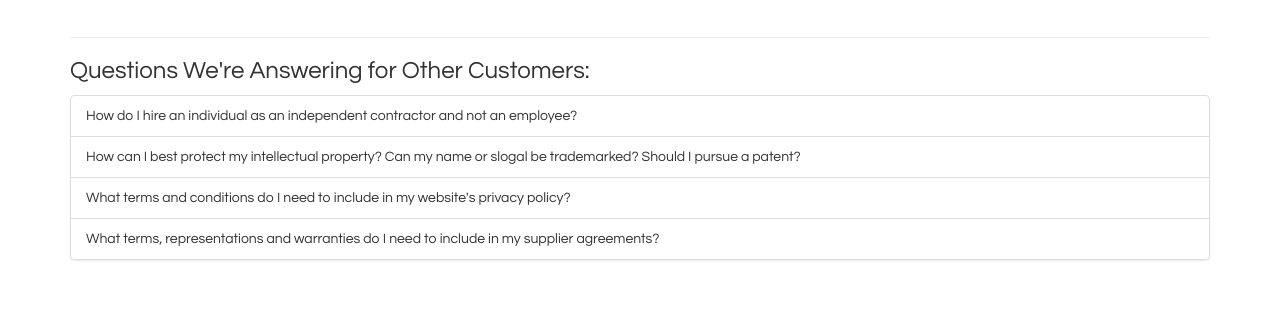
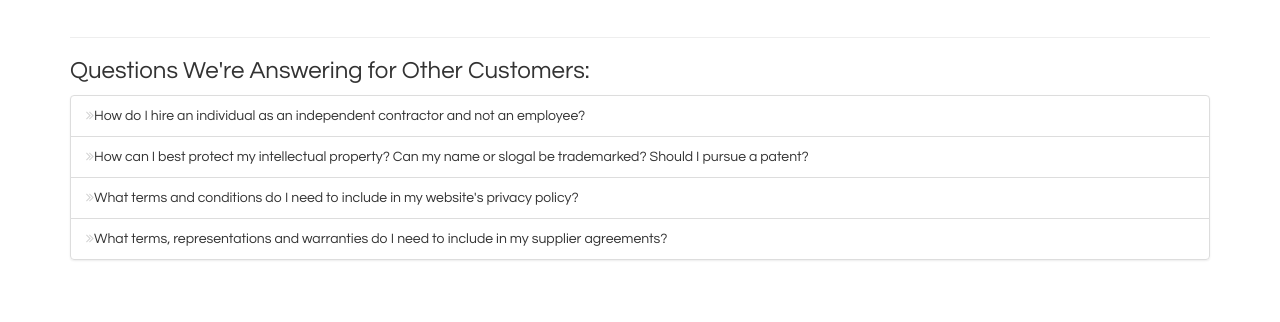
Before and after one commit to counseltree/counseltree.github.io, a Jekyll site: the page built from index.html, in a window 1280 px wide. Shown: the part 1181-1503 px from the top of the page. Built offline with Jekyll 4.4.1, drawn with Linux system fonts in a browser that asks for light colours; nearby versions of some CDN libraries.

Commit message:
local init

```diff
--- a/index.html
+++ b/index.html
@@ -127,10 +127,10 @@ active: home
 
         <h3>Questions We're Answering for Other Customers:</h3>
         <ul class="list-group">
-            <li class="list-group-item">How do I hire an individual as an independent contractor and not an employee?</li>
-            <li class="list-group-item">How can I best protect my intellectual property? Can my name or slogal be trademarked? Should I pursue a patent?</li>
-            <li class="list-group-item">What terms and conditions do I need to include in my website's privacy policy?</li>
-            <li class="list-group-item">What terms, representations and warranties do I need to include in my supplier agreements?</li>
+            <li class="list-group-item"><i class="fa fa-angle-double-right" aria-hidden="true"></i>How do I hire an individual as an independent contractor and not an employee?</li>
+            <li class="list-group-item"><i class="fa fa-angle-double-right" aria-hidden="true"></i>How can I best protect my intellectual property? Can my name or slogal be trademarked? Should I pursue a patent?</li>
+            <li class="list-group-item"><i class="fa fa-angle-double-right" aria-hidden="true"></i>What terms and conditions do I need to include in my website's privacy policy?</li>
+            <li class="list-group-item"><i class="fa fa-angle-double-right" aria-hidden="true"></i>What terms, representations and warranties do I need to include in my supplier agreements?</li>
 
         </ul>
 
--- a/main.css
+++ b/main.css
@@ -117,7 +117,8 @@ iframe {
 }
 
 .list-group-item:hover {
-    background-color: dimgrey;
+    background-color: #e6e9ef;
+    transform: scale(2.0)
 
 }
 
```
